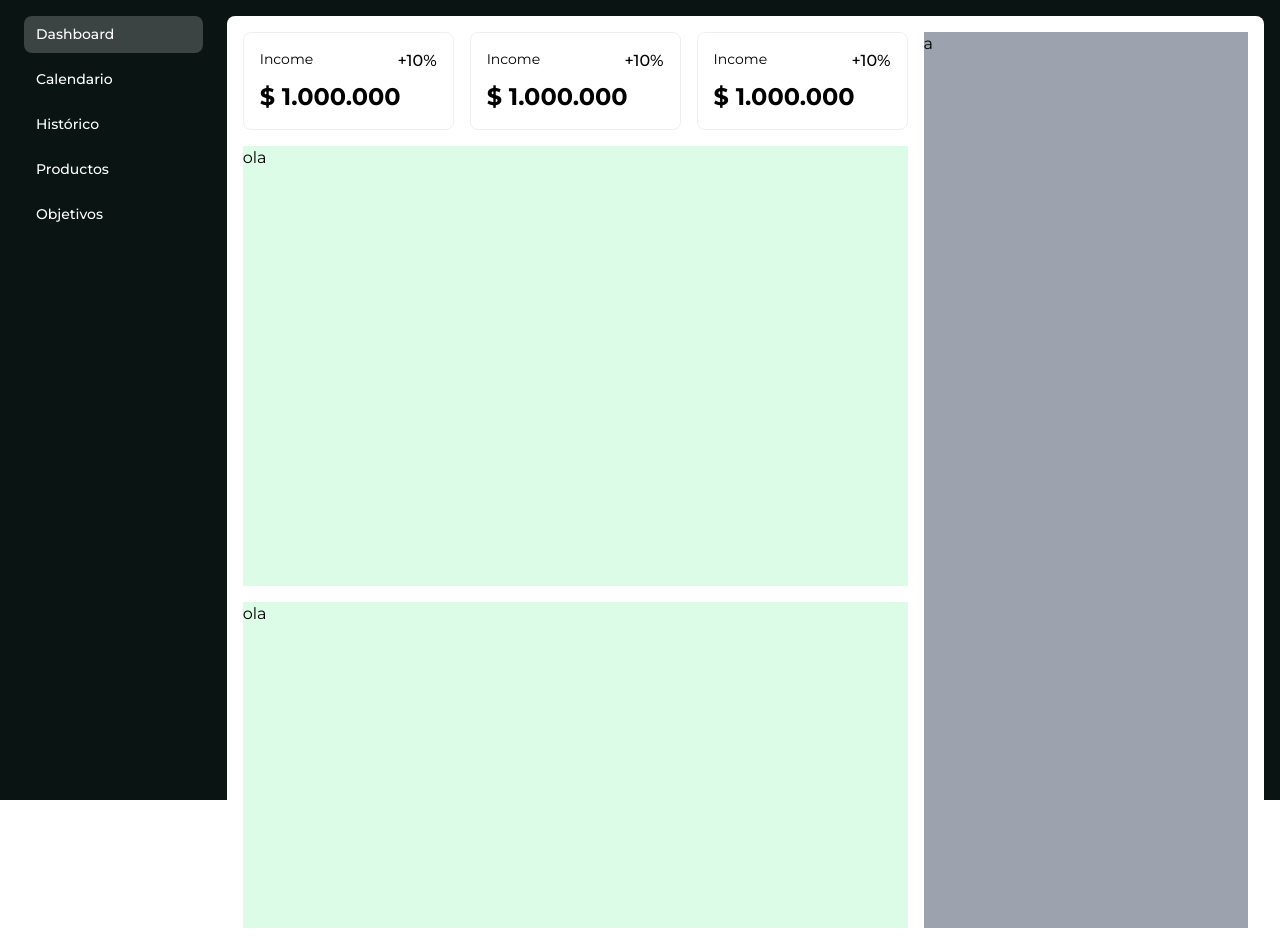
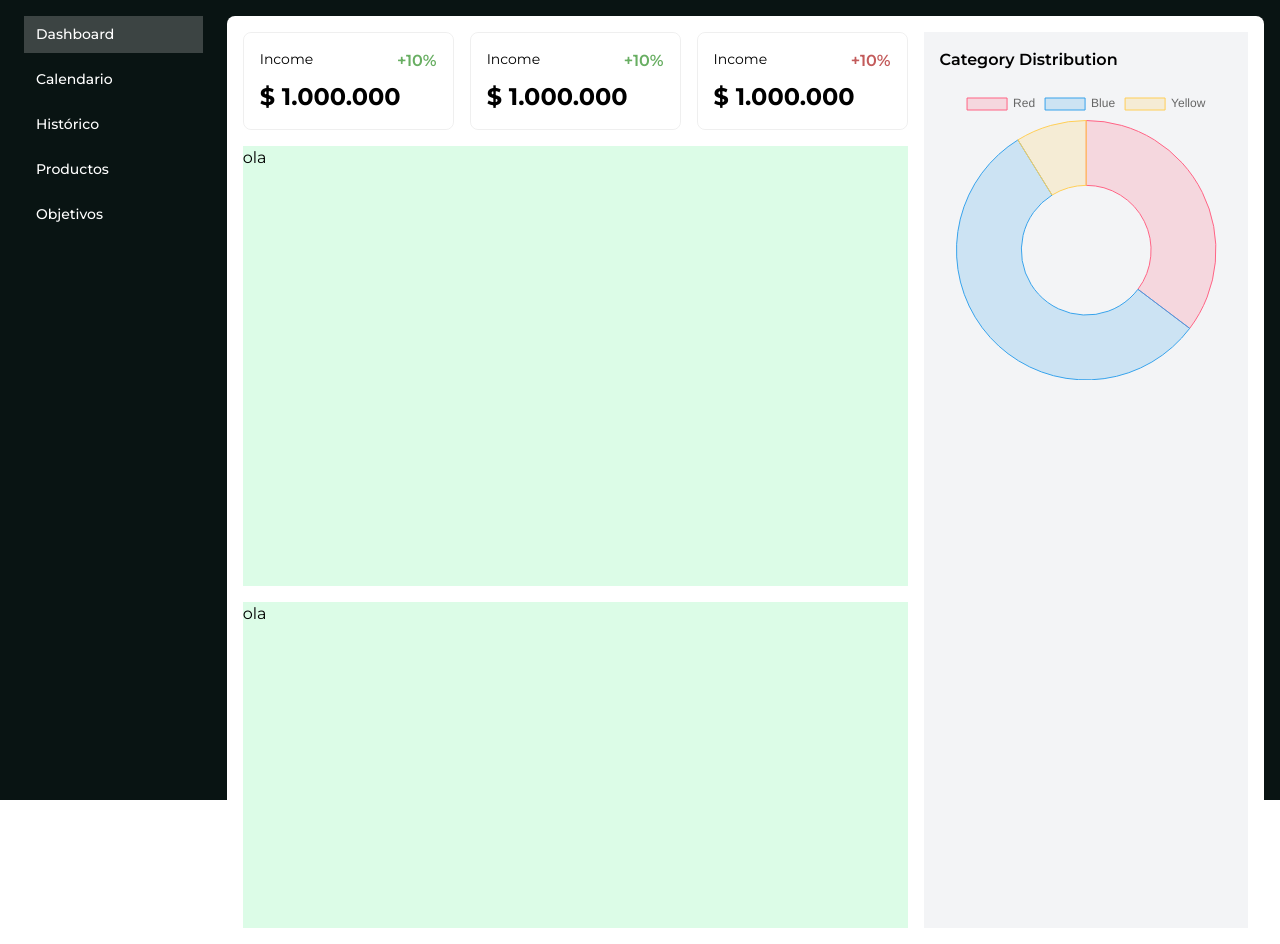
Before and after one commit to RickBm400/monthly-income-front, a React (Vite) app: page /dashboard in a window 1280 px wide. Built offline with nearby package versions, Linux system fonts and the light colour scheme.

Commit message:
feat: dounugth chart

```diff
--- a/package.json
+++ b/package.json
@@ -15,8 +15,10 @@
     "@tailwindcss/postcss": "^4.1.8",
     "@tailwindcss/vite": "^4.1.8",
     "autoprefix": "^1.0.1",
+    "chart.js": "^4.5.1",
     "primereact": "^10.9.5",
     "react": "^19.1.0",
+    "react-chartjs-2": "^5.3.1",
     "react-dom": "^19.1.0",
     "react-router": "^7.6.1",
     "sass": "^1.89.1"
--- a/src/components/Indicator-card.component.tsx
+++ b/src/components/Indicator-card.component.tsx
@@ -11,7 +11,8 @@ export default function IndicatorCard(props: indicator) {
         <div className="flex justify-between">
           <h3 className="text-sm font-[400]">{props.title}</h3>
           <span
-            className={`text-[${indicatorTypeColors[props.type]}] text-md font-[500]`}
+            style={{ color: indicatorTypeColors[props.type || "INCOME"] }}
+            className="text-md font-[600]"
           >
             {props.percentage}
           </span>
--- /dev/null
+++ b/src/components/charts/dounugth-chart.component.tsx
@@ -0,0 +1,31 @@
+import { Chart as ChartJS, ArcElement, Tooltip, Legend } from "chart.js";
+import { Doughnut } from "react-chartjs-2";
+
+ChartJS.register(ArcElement, Tooltip, Legend);
+
+export function DounugthChart() {
+  return (
+    <Doughnut
+      data={{
+        labels: ["Red", "Blue", "Yellow"],
+        datasets: [
+          {
+            label: "# of Votes",
+            data: [12, 19, 3],
+            backgroundColor: [
+              "rgba(255, 99, 132, 0.2)",
+              "rgba(54, 162, 235, 0.2)",
+              "rgba(255, 206, 86, 0.2)",
+            ],
+            borderColor: [
+              "rgba(255, 99, 132, 1)",
+              "rgba(54, 162, 235, 1)",
+              "rgba(255, 206, 86, 1)",
+            ],
+            borderWidth: 1,
+          },
+        ],
+      }}
+    />
+  );
+}
--- a/src/components/charts/utils.ts
+++ b/src/components/charts/utils.ts
@@ -9,22 +9,22 @@ interface options {
  * @param options - An object containing an array of color strings and the chart context.
  * @returns A CanvasGradient object representing the generated gradient background.
  */
-export function setGradientBackground(options: options) {
-  const chart = options.context.chart;
-  if (!chart.chartArea) {
-    return;
-  }
-  const colorsbg = [...options.colors];
-  const {
-    ctx,
-    chartArea: { top, bottom },
-  } = chart;
+// export function setGradientBackground(options: options) {
+//   const chart = options.context.chart;
+//   if (!chart.chartArea) {
+//     return;
+//   }
+//   const colorsbg = [...options.colors];
+//   const {
+//     ctx,
+//     chartArea: { top, bottom },
+//   } = chart;
 
-  const gradientBg = ctx.createLinearGradient(0, top, 0, bottom);
-  for (let fraction = 0; fraction < colorsbg.length; fraction++) {
-    const currentFraction = fraction / (colorsbg.length - 1);
+//   const gradientBg = ctx.createLinearGradient(0, top, 0, bottom);
+//   for (let fraction = 0; fraction < colorsbg.length; fraction++) {
+//     const currentFraction = fraction / (colorsbg.length - 1);
 
-    gradientBg.addColorStop(currentFraction, colorsbg[fraction]);
-  }
-  return gradientBg;
-}
+//     gradientBg.addColorStop(currentFraction, colorsbg[fraction]);
+//   }
+//   return gradientBg;
+// }
--- a/src/components/shared/SectionTitle.tsx
+++ b/src/components/shared/SectionTitle.tsx
@@ -1,7 +1,14 @@
 import React from "react";
+import { globalComponent } from "../../types/components/global-component.type";
 
-export function SectionTitle(props: { text: string }): React.ReactElement {
+export function Subtitle(
+  props: { text: string } & globalComponent,
+): React.ReactElement {
   return (
-    <h3 className="row-span-1 flex items-center font-[600]">{props.text}</h3>
+    <h3
+      className={`row-span-1 flex items-center font-[600] ${props.className}`}
+    >
+      {props.text}
+    </h3>
   );
 }
--- a/src/components/todo-card.component.tsx
+++ b/src/components/todo-card.component.tsx
@@ -6,7 +6,7 @@ export default function TodoCard(props: todoCard) {
   return (
     <>
       <Card
-        className="primary-border rounded-[8px] py-4 todo-card__component"
+        className="primary-border rounded-[--corners-sm]] py-4 todo-card__component"
         pt={{
           body: {
             className: "w-full px-2",
--- a/src/components/vectors/vectors.path.tsx
+++ b/src/components/vectors/vectors.path.tsx
@@ -1,5 +1,5 @@
 export const DecreaseSvg = () => (
-  <div className="h-full w-[50px] rounded-[8px] bg-[#F3C7C2] grid items-center justify-center">
+  <div className="h-full w-[50px] rounded-[--corners-sm]] bg-[#F3C7C2] grid items-center justify-center">
     <svg
       width="30"
       height="30"
@@ -18,7 +18,7 @@ export const DecreaseSvg = () => (
 );
 
 export const IncreaseSvg = () => (
-  <div className="h-full w-[50px] rounded-[8px] bg-[#C2F3D0] grid items-center justify-center">
+  <div className="h-full w-[50px] rounded-[--corners-sm]] bg-[#C2F3D0] grid items-center justify-center">
     <svg
       width="30"
       height="30"
--- a/src/layouts/sidebar.layout.tsx
+++ b/src/layouts/sidebar.layout.tsx
@@ -35,7 +35,7 @@ export default function Sidebar() {
             },
             item: {
               className:
-                "text-[14px] py-2 px-3 rounded-[8px] text-white font-[500]",
+                "text-[14px] py-2 px-3 rounded-[--corners-sm]] text-white font-[500]",
             },
           }}
           value={selectedItem}
--- a/src/pages/dashboard/index.tsx
+++ b/src/pages/dashboard/index.tsx
@@ -1,6 +1,8 @@
 // import HistoricList from "../../components/historic-list.component";
 
+import { DounugthChart } from "../../components/charts/dounugth-chart.component";
 import IndicatorCard from "../../components/Indicator-card.component";
+import { Subtitle } from "../../components/shared/SectionTitle";
 
 export default function dashboard() {
   return (
@@ -26,13 +28,16 @@ export default function dashboard() {
             title="Income"
             total="$ 1.000.000"
             percentage="+10%"
-            type="INCOME"
+            type="EXPENSE"
           />
         </div>
         <div className="row-span-4 bg-green-100">ola</div>
         <div className="row-span-3 bg-green-100">ola</div>
       </div>
-      <div className="col-span-4 bg-gray-400 grow-1">a</div>
+      <div className="col-span-4 bg-gray-100 grow-1 p-4 rounded-[--corners-sm]]">
+        <Subtitle text="Category Distribution" className="pb-4" />
+        <DounugthChart />
+      </div>
     </div>
   );
 }
--- /dev/null
+++ b/src/types/components/global-component.type.ts
@@ -0,0 +1,3 @@
+export type globalComponent = {
+  className?: string;
+};
```
